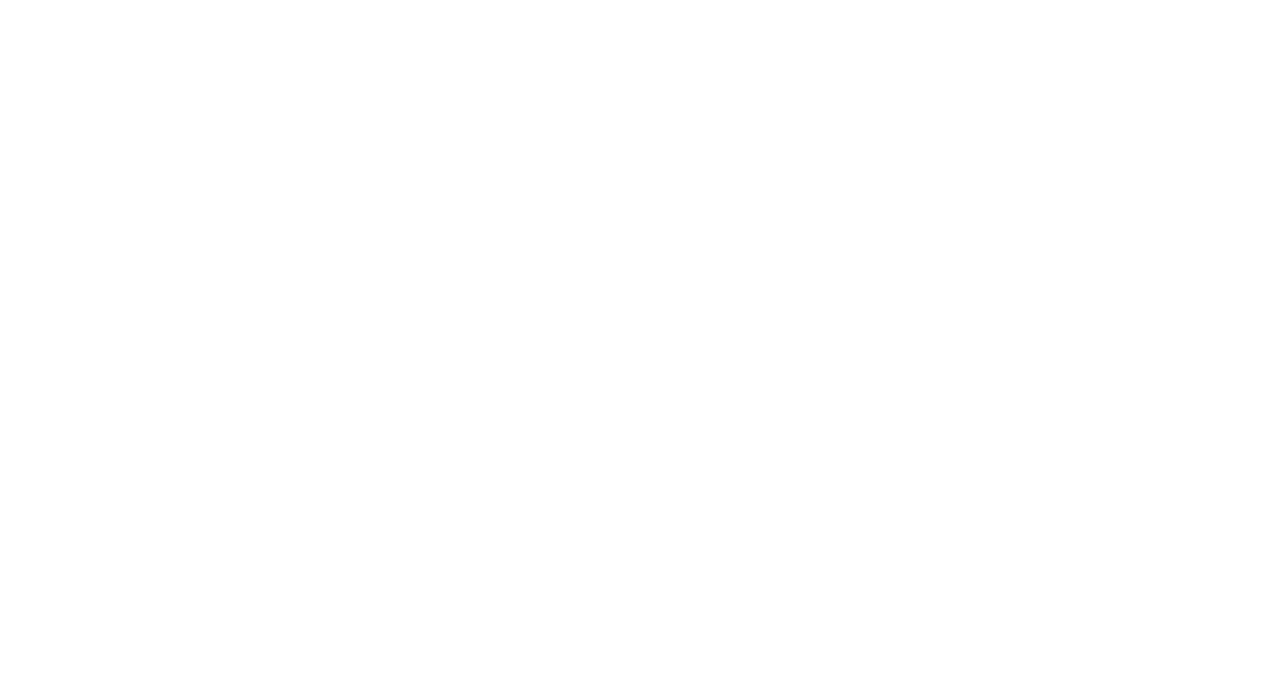
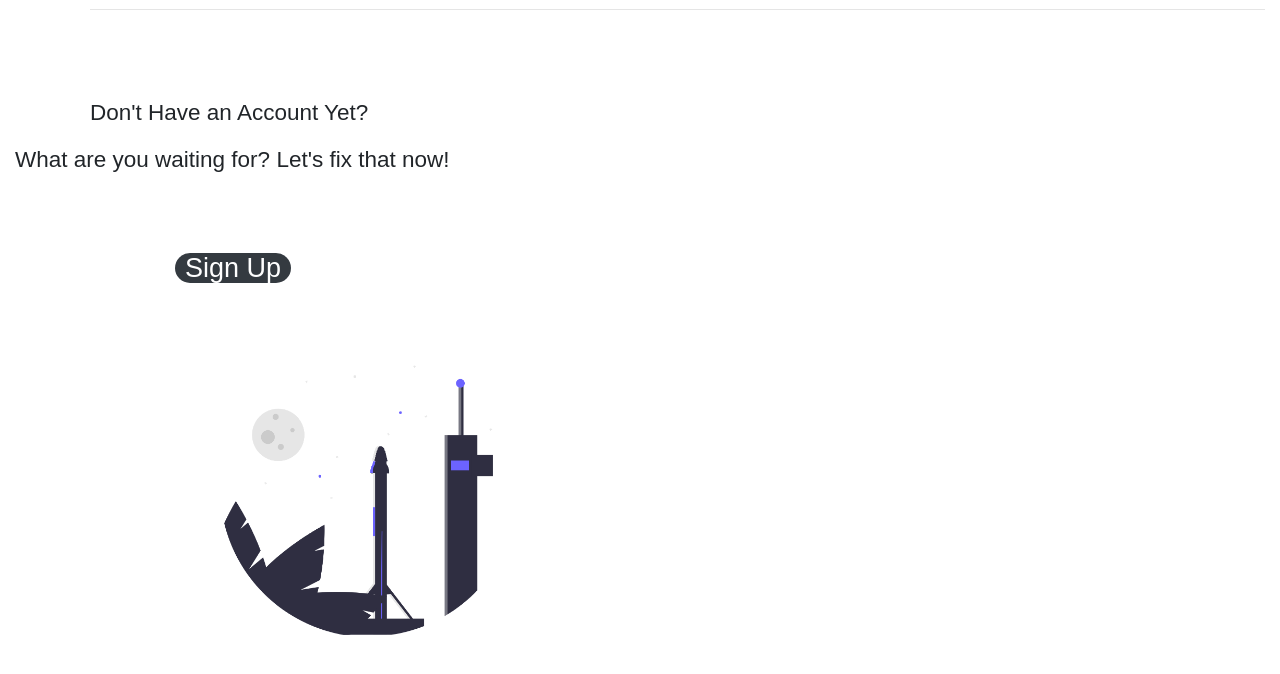
Before and after one commit to hwajingh/Groupwk1, a plain HTML site: page sign in/signin.html in a window 1280 px wide. Drawn offline with nearby package versions, Linux system fonts and the light colour scheme.

Commit message:
made changes still needs background

```diff
--- a/sign in/signin.css
+++ b/sign in/signin.css
@@ -0,0 +1,47 @@
+* {
+    font-family: Arial, Helvetica, sans-serif ;
+}
+
+* {
+    font-size: xx-small;
+}
+
+#rowmargin {
+    margin-left: 75px;
+    margin-bottom: 20px;
+
+}
+
+#signupmargin {
+    margin-left: 160px
+
+
+}
+
+#row1toppadding {
+    padding-top: 20px;
+}
+
+
+.img-fluid {
+    max-width: 85%;
+    height: auto;
+    bottom: -200px;
+    left: 100px;
+    position: relative;
+
+}
+
+.badge-pill {
+    padding-right: 10px;
+    padding-left: 10px;
+    position: relative;
+    top: 150px
+
+}
+
+h1 {
+    position: relative;
+    top: 80px;
+
+}
--- a/sign in/signin.html
+++ b/sign in/signin.html
@@ -1,14 +1,34 @@
-<!DOCTYPE html>
+<!doctype html>
 <html lang="en">
-<head>
-    <meta charset="UTF-8">
-    <meta http-equiv="X-UA-Compatible" content="IE=edge">
-    <meta name="viewport" content="width=device-width, initial-scale=1.0">
-    <title>Document</title>
+  <head>
+    <title>CRM | Sign in</title>
+    <!-- Required meta tags -->
+    <meta charset="utf-8">
+    <meta name="viewport" content="width=device-width, initial-scale=1, shrink-to-fit=no">
+
+    <!-- Bootstrap CSS -->
+    <link rel="stylesheet" href="https://stackpath.bootstrapcdn.com/bootstrap/4.3.1/css/bootstrap.min.css" integrity="sha384-ggOyR0iXCbMQv3Xipma34MD+dH/1fQ784/j6cY/iJTQUOhcWr7x9JvoRxT2MZw1T" crossorigin="anonymous">
+    <link rel="stylesheet" href="signin.css">
 </head>
-<body>
-    <div>
-
-    </div>
-</body>
+    <body>
+      <div class="container-fluid">
+          <div id= "rowmargin" class="no padding" class="row1 justify-content-center"><hr>
+              <div class="col-md-4 col-sm-6 col-10 d-flex"></div><h1>Don't Have an Account Yet?</h1>
+          </div>
+          <div class="no padding" class="row2 justify-content-center">
+              <div class="col-md-4 col-sm-6 col-10 d-flex"></div><h1>What are you waiting for? Let's fix that now!</h1></div>
+          <div id="signupmargin" class="no padding" class="row3 justify-content-center">
+              <div class="col-md-4 col-sm-6 col-10 d-flex"></div><span class="badge-pill badge-dark" style="font-size: 3rem;">Sign Up</span>
+          </div>
+      <div class="container-fluid">
+          <div id="rowmargin" class="row4 justify-content-left">
+              <div id="imgwidth" class="col-md-4 col-sm-6 col-10 d-flex"><img class="img-fluid"src="images/Group 15@2x.png" alt="spaceship"></div>
+          </div>
+      </div>
+    <!-- Optional JavaScript -->
+    <!-- jQuery first, then Popper.js, then Bootstrap JS -->
+    <script src="https://code.jquery.com/jquery-3.3.1.slim.min.js" integrity="sha384-q8i/X+965DzO0rT7abK41JStQIAqVgRVzpbzo5smXKp4YfRvH+8abtTE1Pi6jizo" crossorigin="anonymous"></script>
+    <script src="https://cdnjs.cloudflare.com/ajax/libs/popper.js/1.14.7/umd/popper.min.js" integrity="sha384-UO2eT0CpHqdSJQ6hJty5KVphtPhzWj9WO1clHTMGa3JDZwrnQq4sF86dIHNDz0W1" crossorigin="anonymous"></script>
+    <script src="https://stackpath.bootstrapcdn.com/bootstrap/4.3.1/js/bootstrap.min.js" integrity="sha384-JjSmVgyd0p3pXB1rRibZUAYoIIy6OrQ6VrjIEaFf/nJGzIxFDsf4x0xIM+B07jRM" crossorigin="anonymous"></script>
+  </body>
 </html>
```
Also changed, not shown: sign in/images/Group 15@2x.png (added).
